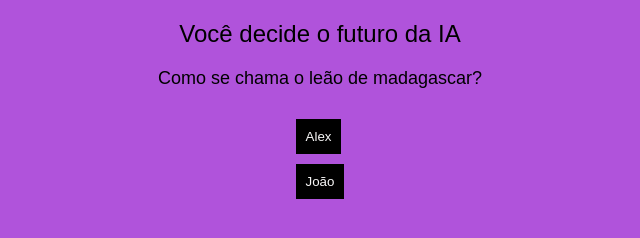
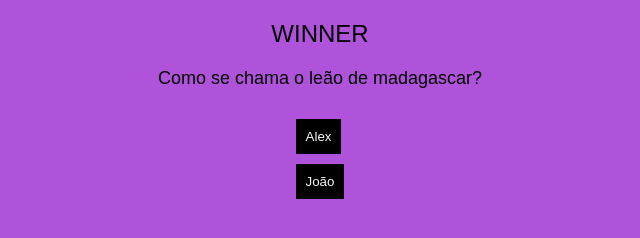
Before and after one commit to otaviooo07/trabalho-3.0, a plain HTML site: page index.html in a window 1280 px wide. Shown: the whole page, without its empty margins (320-960 px from the left). Drawn offline with Linux system fonts and the light colour scheme.

Commit message:
Add files via upload

```diff
--- a/index.html
+++ b/index.html
@@ -7,7 +7,7 @@
     <link rel="stylesheet" href="style.css">
 </head>
 <body>
-    <div id="titulo">Você decide o futuro da IA</div>
+    <div id="titulo">WINNER</div>
     <div id="caixaPerguntas"></div>
     <div id="alternativas"></div>
     <script src="script.js"></script>
```
